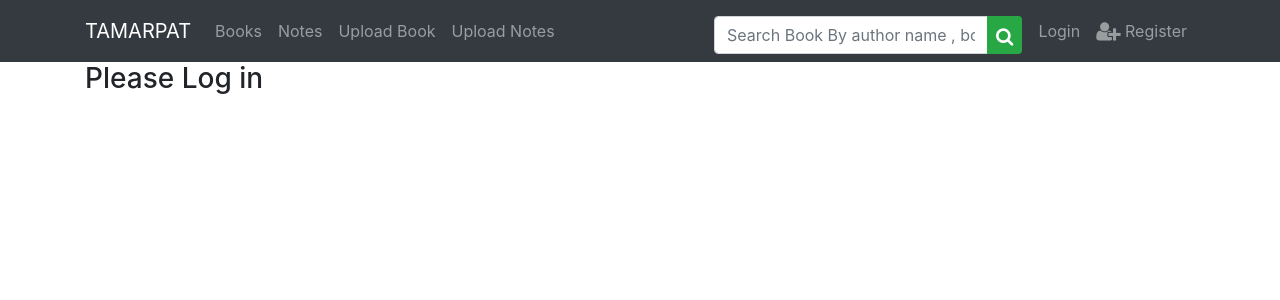
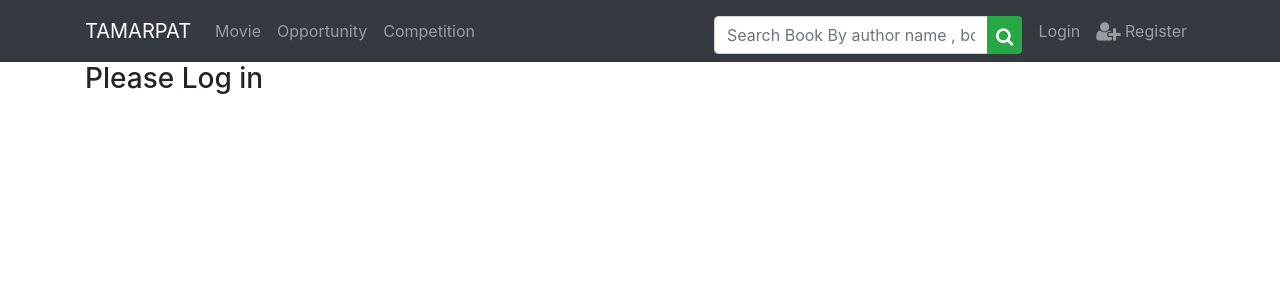
Before and after one commit to samirpatil2000/tamarpat, a Django app: page /account/ in a window 1280 px wide. Shown: the top 300 px of the page. Run offline with Django 3.2, Linux system fonts and the light colour scheme; parts of the project's set-up code (start-up, migrations or seed data) failed here and were passed over; some libraries are stand-ins or nearby versions.

Commit message:
frontend

```diff
--- a/templates/bootstrap/a_navbar.html
+++ b/templates/bootstrap/a_navbar.html
@@ -14,25 +14,25 @@
             <li class="nav-item">
               <a href="#" class="nav-link">
 {#                <i class="fa fa-shopping-bag fa-lg mr-1"></i> #}
-                  Books
+                  Movie
               </a>
             </li>
           <li class="nav-item">
               <a href="#" class="nav-link">
 {#                <i class="fa fa-shopping-basket fa-lg mr-1"></i> #}
-                  Notes
+                  Opportunity
               </a>
             </li>
             <li class="nav-item">
               <a href="#" class="nav-link">
 {#                <i class="fa fa-shopping-basket fa-lg mr-1"></i> #}
-                  Upload Book
+                  Competition
               </a>
             </li>
             <li class="nav-item">
               <a href="#" class="nav-link">
 {#                <i class="fa fa-shopping-basket fa-lg mr-1"></i> #}
-                  Upload Notes
+
               </a>
             </li>
 {#            <li class="nav-item">#}
```
Also changed, not shown: account/migrations/0001_initial.py (deleted), db.sqlite3 (deleted).
